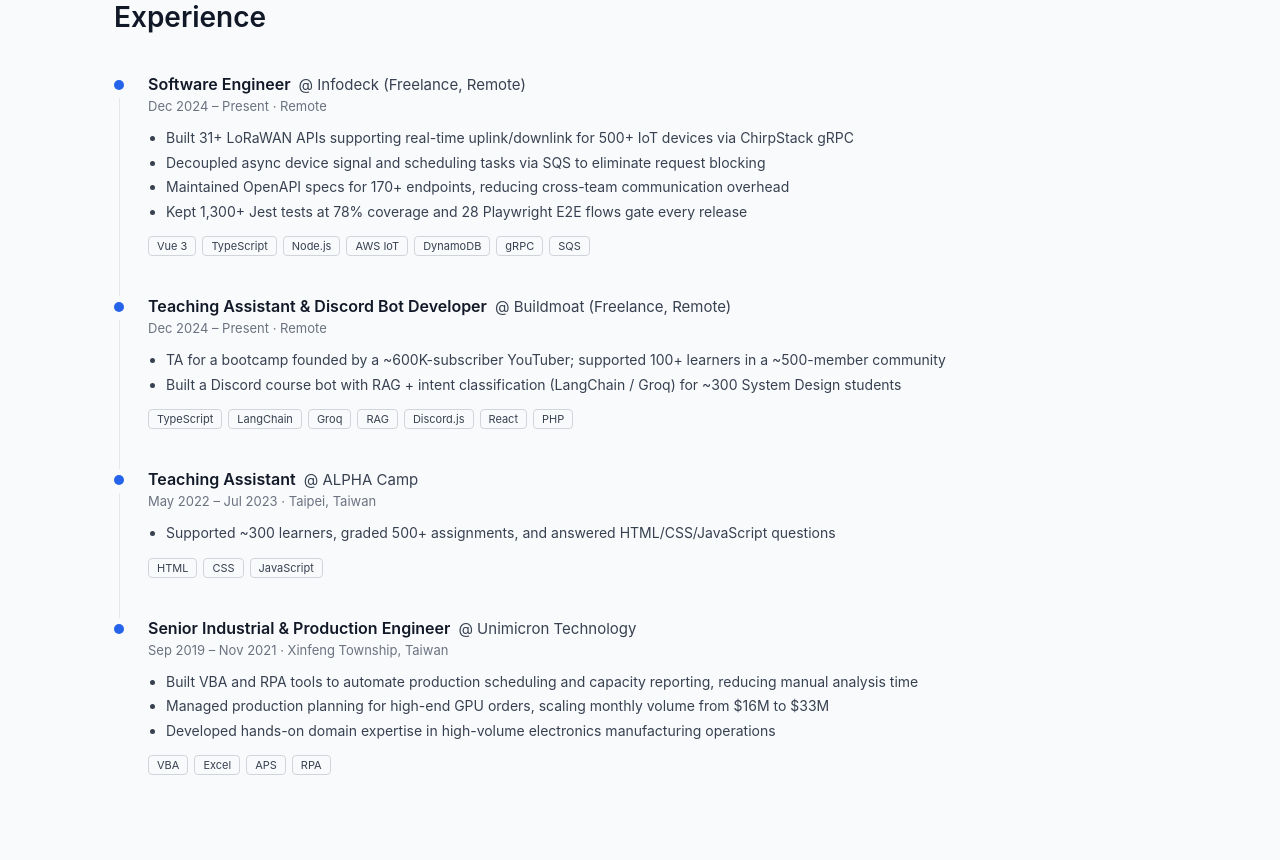
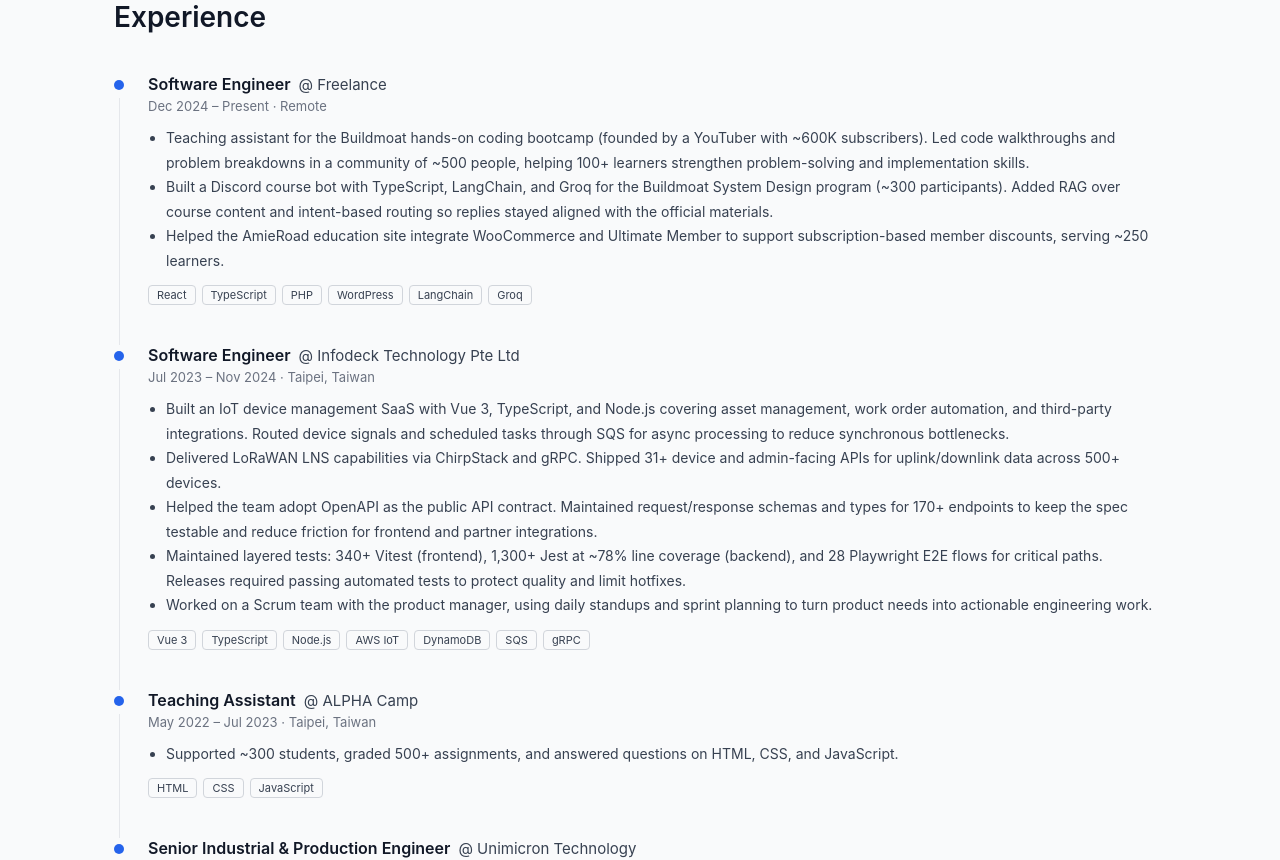
Before and after one commit to AllenLi0110/allen-portfolio, a React (Vite) app: page / in a window 1280 px wide. Shown: the part 800-1660 px from the top of the page. Built offline with nearby package versions, Linux system fonts and the light colour scheme.

Commit message:
fix(experience): restructure timeline with correct roles and dates

```diff
--- a/src/data/experience.ts
+++ b/src/data/experience.ts
@@ -10,27 +10,29 @@
 export const experiences: readonly ExperienceItem[] = [
   {
     role: 'Software Engineer',
-    company: 'Infodeck (Freelance, Remote)',
+    company: 'Freelance',
     period: 'Dec 2024 – Present',
     location: 'Remote',
     highlights: [
-      'Built 31+ LoRaWAN APIs supporting real-time uplink/downlink for 500+ IoT devices via ChirpStack gRPC',
-      'Decoupled async device signal and scheduling tasks via SQS to eliminate request blocking',
-      'Maintained OpenAPI specs for 170+ endpoints, reducing cross-team communication overhead',
-      'Kept 1,300+ Jest tests at 78% coverage and 28 Playwright E2E flows gate every release',
+      'Teaching assistant for the Buildmoat hands-on coding bootcamp (founded by a YouTuber with ~600K subscribers). Led code walkthroughs and problem breakdowns in a community of ~500 people, helping 100+ learners strengthen problem-solving and implementation skills.',
+      'Built a Discord course bot with TypeScript, LangChain, and Groq for the Buildmoat System Design program (~300 participants). Added RAG over course content and intent-based routing so replies stayed aligned with the official materials.',
+      'Helped the AmieRoad education site integrate WooCommerce and Ultimate Member to support subscription-based member discounts, serving ~250 learners.',
     ],
-    techStack: ['Vue 3', 'TypeScript', 'Node.js', 'AWS IoT', 'DynamoDB', 'gRPC', 'SQS'],
+    techStack: ['React', 'TypeScript', 'PHP', 'WordPress', 'LangChain', 'Groq'],
   },
   {
-    role: 'Teaching Assistant & Discord Bot Developer',
-    company: 'Buildmoat (Freelance, Remote)',
-    period: 'Dec 2024 – Present',
-    location: 'Remote',
+    role: 'Software Engineer',
+    company: 'Infodeck Technology Pte Ltd',
+    period: 'Jul 2023 – Nov 2024',
+    location: 'Taipei, Taiwan',
     highlights: [
-      'TA for a bootcamp founded by a ~600K-subscriber YouTuber; supported 100+ learners in a ~500-member community',
-      'Built a Discord course bot with RAG + intent classification (LangChain / Groq) for ~300 System Design students',
+      'Built an IoT device management SaaS with Vue 3, TypeScript, and Node.js covering asset management, work order automation, and third-party integrations. Routed device signals and scheduled tasks through SQS for async processing to reduce synchronous bottlenecks.',
+      'Delivered LoRaWAN LNS capabilities via ChirpStack and gRPC. Shipped 31+ device and admin-facing APIs for uplink/downlink data across 500+ devices.',
+      'Helped the team adopt OpenAPI as the public API contract. Maintained request/response schemas and types for 170+ endpoints to keep the spec testable and reduce friction for frontend and partner integrations.',
+      'Maintained layered tests: 340+ Vitest (frontend), 1,300+ Jest at ~78% line coverage (backend), and 28 Playwright E2E flows for critical paths. Releases required passing automated tests to protect quality and limit hotfixes.',
+      'Worked on a Scrum team with the product manager, using daily standups and sprint planning to turn product needs into actionable engineering work.',
     ],
-    techStack: ['TypeScript', 'LangChain', 'Groq', 'RAG', 'Discord.js', 'React', 'PHP'],
+    techStack: ['Vue 3', 'TypeScript', 'Node.js', 'AWS IoT', 'DynamoDB', 'SQS', 'gRPC'],
   },
   {
     role: 'Teaching Assistant',
@@ -38,7 +40,7 @@
     period: 'May 2022 – Jul 2023',
     location: 'Taipei, Taiwan',
     highlights: [
-      'Supported ~300 learners, graded 500+ assignments, and answered HTML/CSS/JavaScript questions',
+      'Supported ~300 students, graded 500+ assignments, and answered questions on HTML, CSS, and JavaScript.',
     ],
     techStack: ['HTML', 'CSS', 'JavaScript'],
   },
@@ -48,9 +50,9 @@
     period: 'Sep 2019 – Nov 2021',
     location: 'Xinfeng Township, Taiwan',
     highlights: [
-      'Built VBA and RPA tools to automate production scheduling and capacity reporting, reducing manual analysis time',
-      'Managed production planning for high-end GPU orders, scaling monthly volume from $16M to $33M',
-      'Developed hands-on domain expertise in high-volume electronics manufacturing operations',
+      'Built VBA and RPA tools to automate production scheduling and capacity reporting, reducing manual analysis time.',
+      'Managed production planning for high-end GPU orders, scaling monthly volume from $16M to $33M.',
+      'Developed hands-on domain expertise in high-volume electronics manufacturing operations.',
     ],
     techStack: ['VBA', 'Excel', 'APS', 'RPA'],
   },
```
Also changed, not shown: 1 other file (tests, documents, lock files or other folders).
